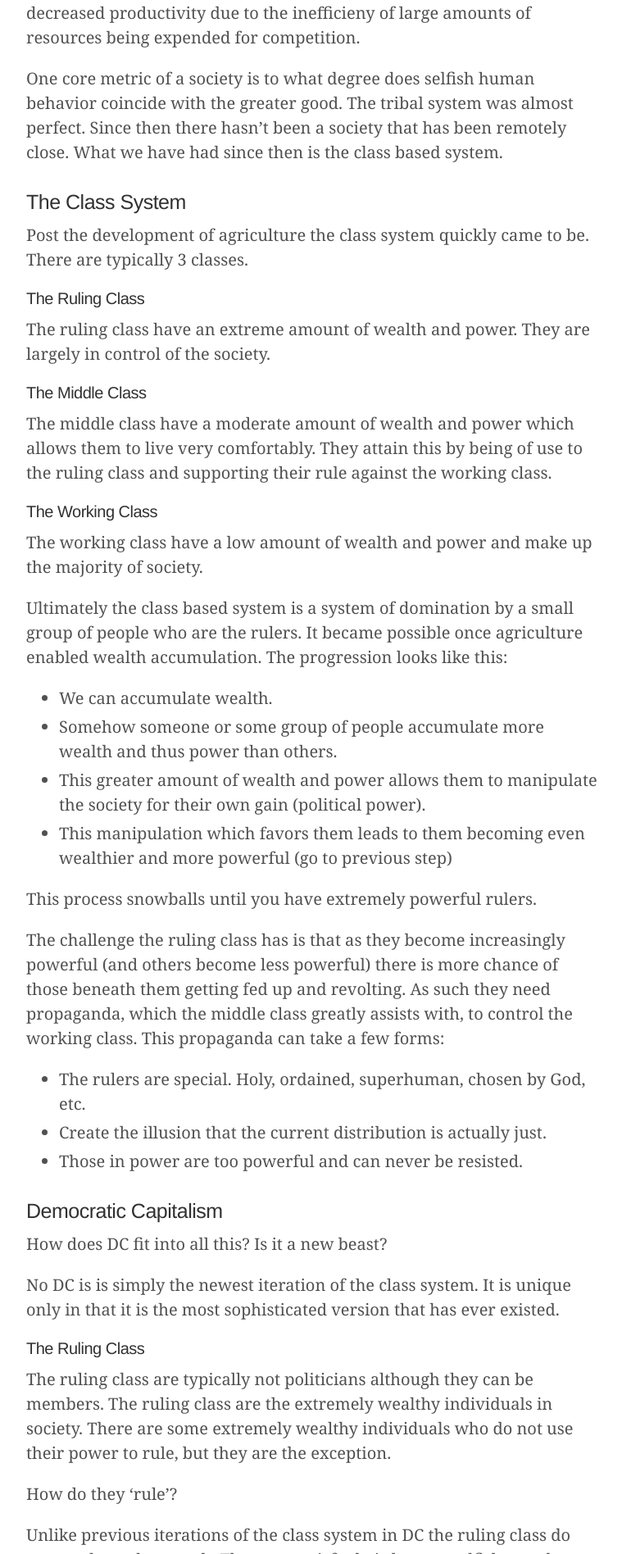
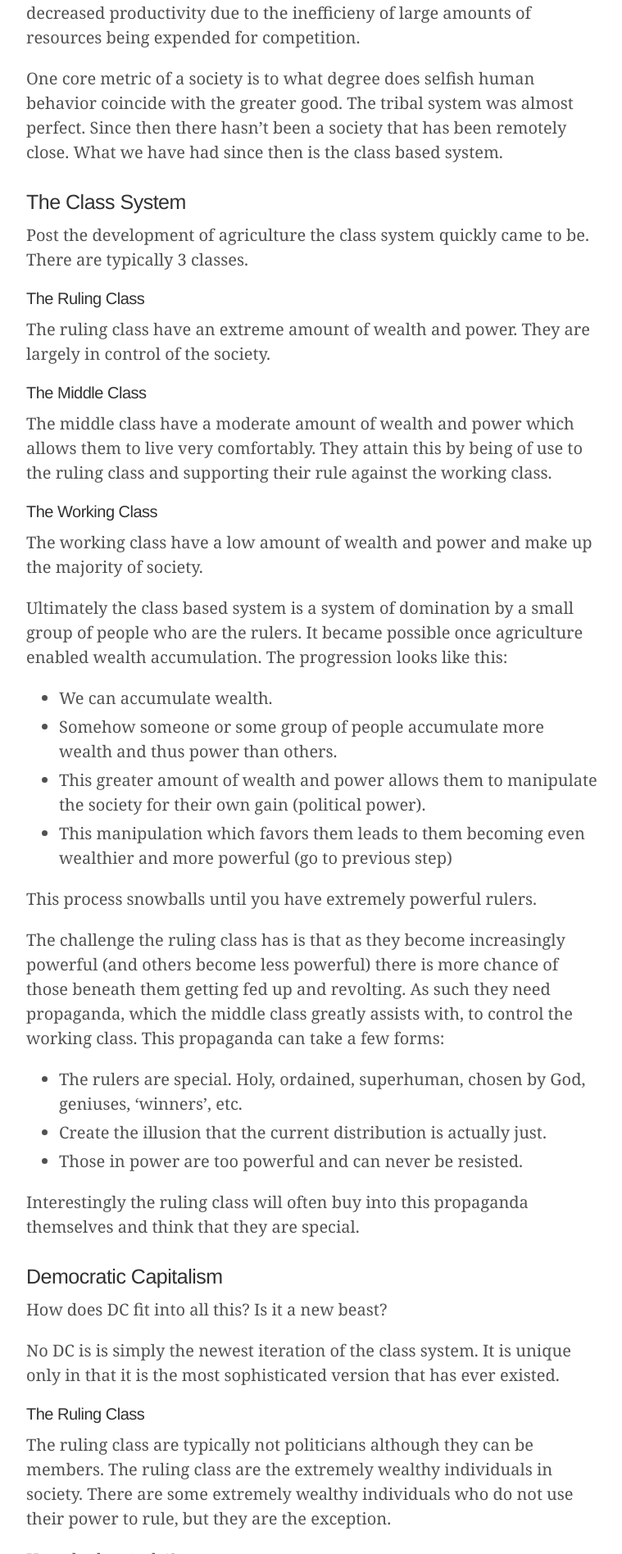
Before and after one commit to open-socialism/open-socialism-site, a Jekyll site: the page built from introduction.md, in a window 1280 px wide. Shown: the part 3104-5000 px from the top of the page at 82% size, without its empty margins (258-1017 px from the left). Built offline with Jekyll 4.4.1, drawn with Linux system fonts in a browser that asks for light colours.

Commit message:
add intro propaganda rules can believe in it

```diff
--- a/introduction.md
+++ b/introduction.md
@@ -67,9 +67,11 @@ This process snowballs until you have extremely powerful rulers.
 
 The challenge the ruling class has is that as they become increasingly powerful (and others become less powerful) there is more chance of those beneath them getting fed up and revolting. As such they need propaganda, which the middle class greatly assists with, to control the working class. This propaganda can take a few forms:
 
-* The rulers are special. Holy, ordained, superhuman, chosen by God, etc.
+* The rulers are special. Holy, ordained, superhuman, chosen by God, geniuses, 'winners', etc.
 * Create the illusion that the current distribution is actually just.
 * Those in power are too powerful and can never be resisted.
+
+Interestingly the ruling class will often buy into this propaganda themselves and think that they are special.
 
 ### Democratic Capitalism
 
```
Also changed, not shown: why-create-a-new-system.md (+1 -1 lines).
